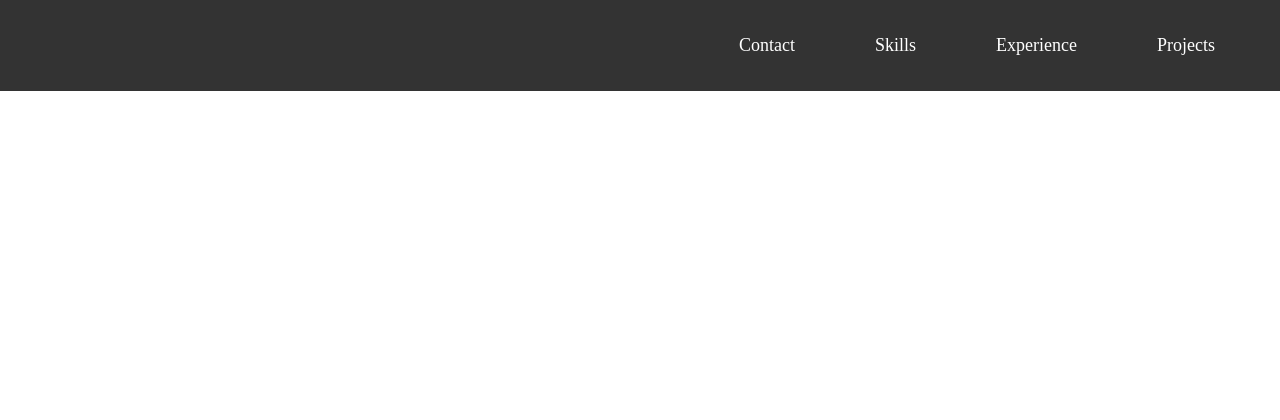
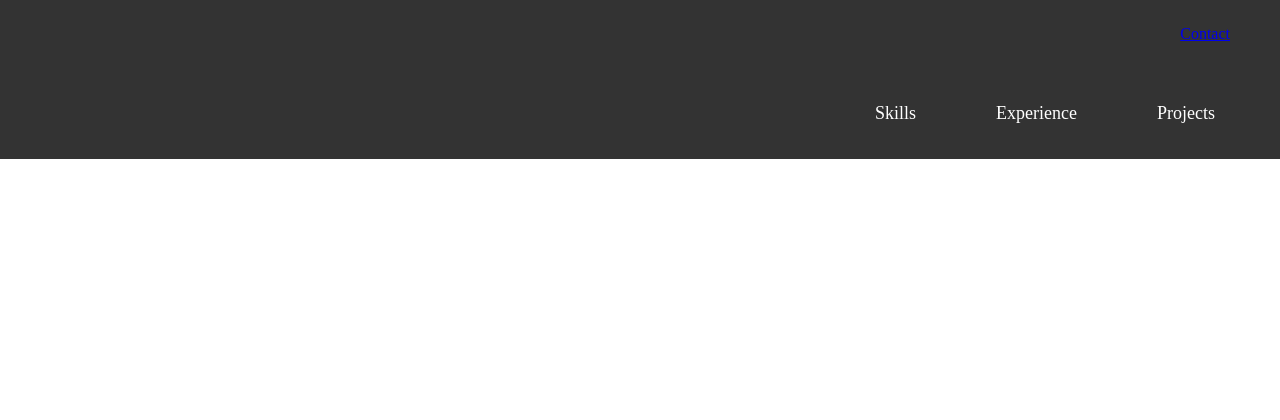
Before and after one commit to BellaDavis/Personal_portfolio, a Flask app: page / in a window 1280 px wide. Shown: the top 420 px of the page. Run offline with Flask 3, Linux system fonts and the light colour scheme.

Commit message:
made updates to nav bar to adjust contents

```diff
--- a/static/style.css
+++ b/static/style.css
@@ -3,6 +3,15 @@
     box-sizing: border-box;
     margin: 0;
     padding: 0;
+}
+
+.contact {
+    display: flex;
+    justify-content: right; /* Ensures spacing */
+    background-color: #333;
+    padding: 25px 50px 25px 50px;
+    gap: 50px;
+    flex-wrap: wrap; /* Allows wrapping on smaller screens */
 }
 
 /* Top navigation bar styling */
--- a/templates/index.html
+++ b/templates/index.html
@@ -8,9 +8,11 @@
 </head>
 <body>
 
+    <div class="contact">
+        <a href="#contact">Contact</a>
+    </div>
     <!-- Top nav bar -->
     <div class="topnav">
-      <a href="#home">Contact</a>
       <a href="#news">Skills</a>
       <a href="#contact">Experience</a>
       <a href="#about">Projects</a>
```
